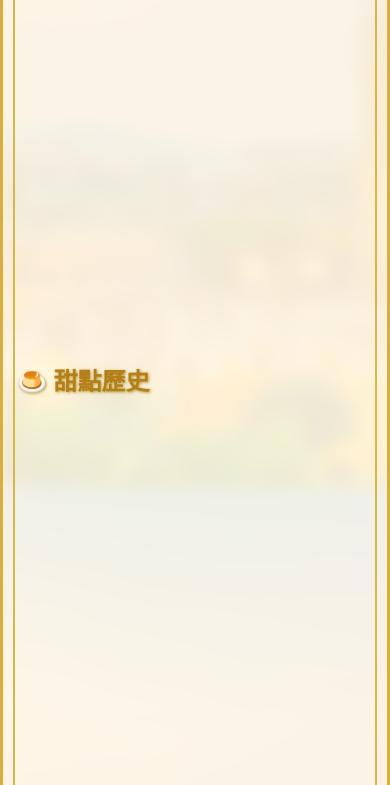
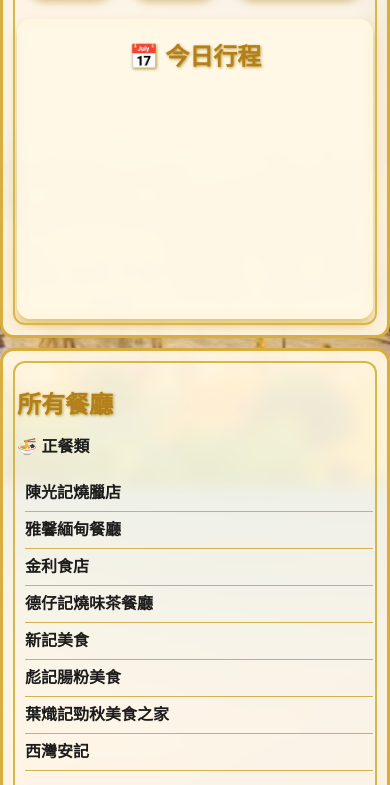
Before and after one commit to jaredlin123/LuJa, a plain HTML site: page index.html in a window 390 px wide. Shown: the part 357-1142 px from the top of the page. Drawn offline with Linux system fonts and the light colour scheme.

Commit message:
Update index.html

```diff
--- a/index.html
+++ b/index.html
@@ -2,7 +2,7 @@
 <html lang="zh-Hant">
 <head>
 <meta charset="UTF-8" />
-<title>澳門美食樂透抽籤（手機+PC適配版）</title>
+<title>澳門美食樂透抽籤（行程1000px＋歷史600px）</title>
 <style>
   *{box-sizing:border-box;}
   body{
@@ -12,6 +12,7 @@
     background-size:cover;
     color:#1c1c1c;
     display:flex;gap:10px;
+    height:100vh;overflow:hidden;
     flex-wrap:nowrap;justify-content:center;
   }
   body::before{
@@ -34,6 +35,13 @@
     border:2px solid #d6b84a;border-radius:12px;pointer-events:none;
   }
   .history-block{display:flex;flex-direction:column;}
+  /* 正餐歷史 & 甜點歷史高度 600px */
+  #history-main,#history-dessert{
+    height:600px;
+    max-height:600px;
+    overflow-y:auto;
+    margin-top:6px;
+  }
   .history-item{
     background:#fffceb;border-radius:7px;padding:8px;margin-bottom:8px;
     box-shadow:inset 0 0 6px rgba(217,175,65,0.35);
@@ -42,14 +50,13 @@
   .history-item:hover{background:#f9f0c5;}
   .button-row{display:flex;justify-content:center;gap:12px;margin-bottom:12px;flex-wrap:wrap;}
   .button-row button{max-width:160px;}
-  #result{flex:1;overflow-y:auto;display:flex;flex-direction:column;align-items:center;}
+  #result{flex:1;overflow-y:auto;display:flex;flex-direction:column;align-items:center;max-height:45vh;width:100%;}
+  /* 今日行程高度 1000px */
   #itinerary{
-    border-radius:14px;
+    margin-top:10px;height:1000px;max-height:1000px;overflow-y:auto;border-radius:14px;
     background:rgba(255,248,230,0.95);
     box-shadow:0 6px 10px rgba(217,175,65,0.7),inset 0 0 12px rgba(255,244,210,0.85);
-    width:100%;display:flex;flex-direction:column;align-items:center;
-    overflow-y:auto;
-  }
+    width:100%;display:flex;flex-direction:column;align-items:center;}
   #itinerary-list{width:100%;display:flex;flex-direction:column;align-items:center;}
   #itinerary .history-item{display:flex;align-items:center;justify-content:space-between;width:90%;max-width:440px;}
   #itinerary .info{text-align:center;flex:1;margin-right:10px;}
@@ -64,20 +71,11 @@
   li{padding:6px 0;border-bottom:1px solid #d1b252;}
   #list-main{max-height:440px;overflow-y:auto;}
   #list-dessert{max-height:none;overflow-y:visible;}
-
-  /* 手機版設定 */
   @media (max-width:640px){
-    body{flex-wrap:wrap;overflow-y:auto;}
+    body{flex-wrap:wrap;overflow-y:auto;height:auto;}
     #history,#main,#all-restaurants{width:100%;min-width:unset;flex:none;}
-    #history-main,#history-dessert{height:600px;max-height:600px;overflow-y:auto;}
-    #itinerary{height:1000px;max-height:1000px;}
-  }
-  /* 桌面版設定：用比例高度避免裁切 */
-  @media (min-width:641px){
-    html,body{height:100%;overflow:auto;}
-    #history-main,#history-dessert{height:60vh;max-height:60vh;overflow-y:auto;}
-    #itinerary{height:80vh;max-height:80vh;}
-    #result{max-height:50vh;}
+    #history-main,#history-dessert{max-height:300px;height:auto;}
+    #itinerary{height:300px;max-height:300px;}
   }
 </style>
 </head>
@@ -117,7 +115,6 @@
 </div>
 
 <script>
-/* 完整餐廳資料含新增的四家 */
 const restaurantsMain = [
   {name:"陳光記燒臘店", dish:"黑椒燒鴨、燒鵝、三拼飯", time:"09:00–01:00", address:"澳門南灣羅保博士街19-39號萬勝大廈"},
   {name:"雅馨緬甸餐廳", dish:"魚湯粉、馬拉盞雞絲撈麵", time:"08:00–19:30", address:"澳門新橋飛能便度街27號地下F座栢盧大廈"},
```
